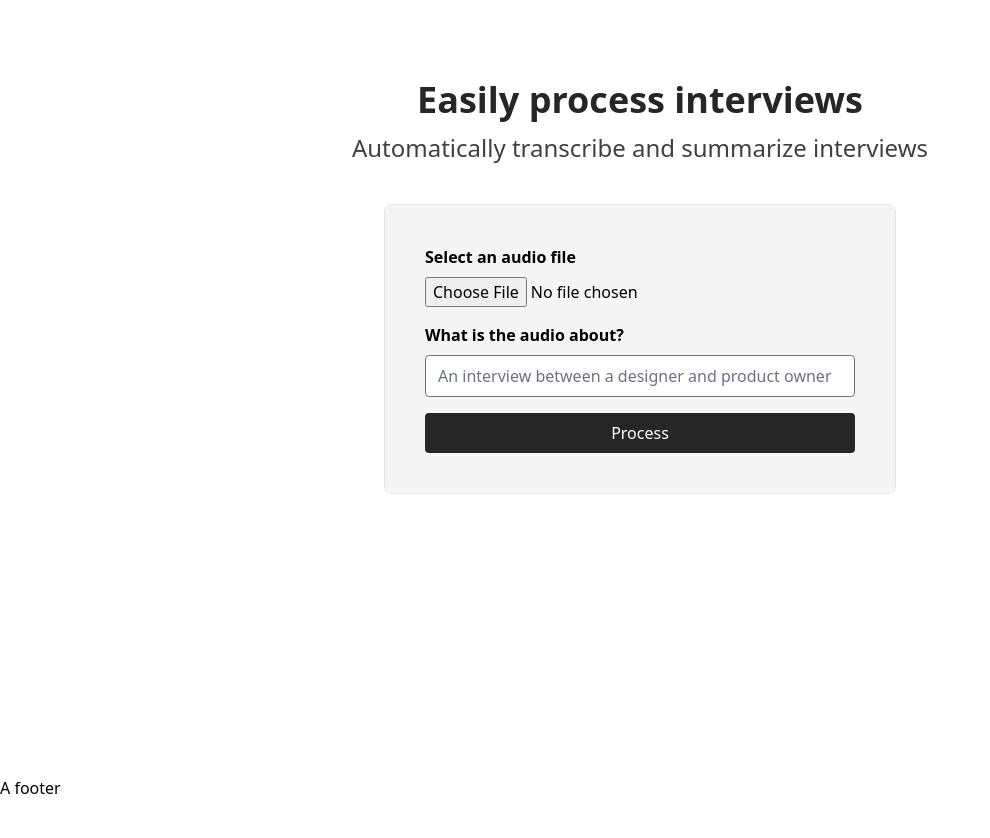
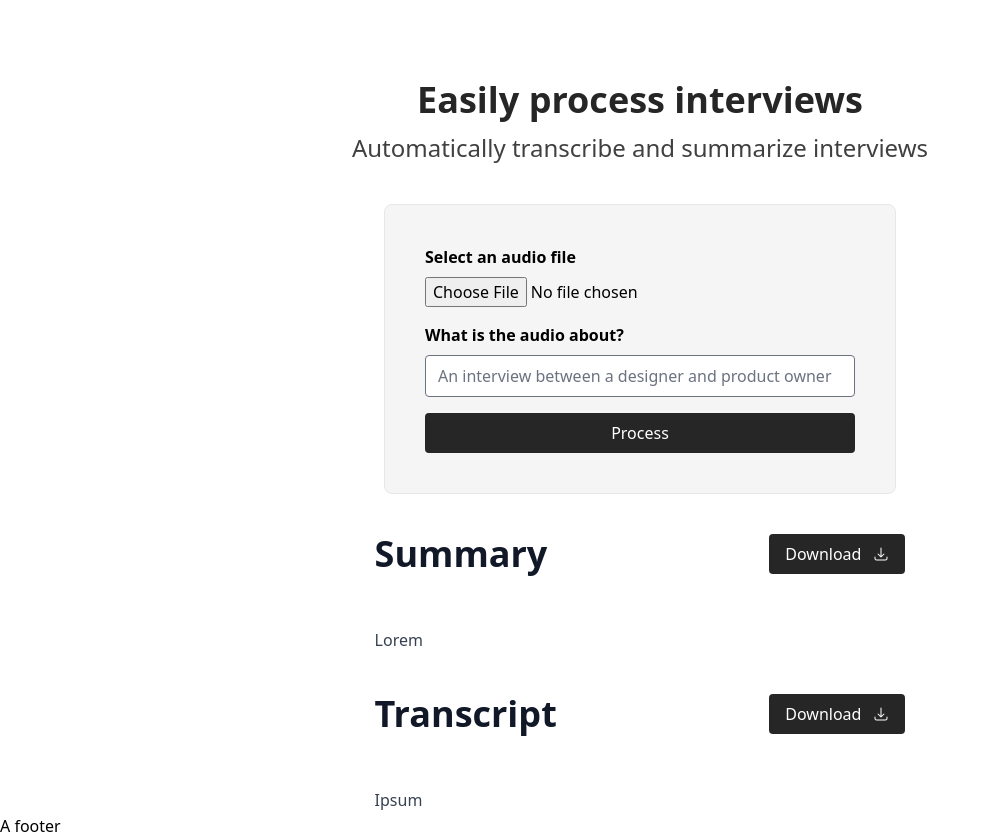
Before and after one commit to thomasmol/interview-processor, a SvelteKit app: page / in a window 1280 px wide. Shown: the whole page, without its empty margins (0-990 px from the left). Before the commit the page ends 800 px from the top, so only its background shows below. Built offline with nearby package versions, Linux system fonts and the light colour scheme; no server answers.

Commit message:
Added download buttons and types

```diff
--- a/src/app.d.ts
+++ b/src/app.d.ts
@@ -7,3 +7,20 @@ declare namespace App {
 	// interface PageData {}
 	// interface Platform {}
 }
+
+type Interview = {
+	transcript: string;
+	summary: string;
+};
+
+type BananaTranscriptResponse = {
+	id: string;
+	message: string;
+	created: number;
+	apiVersion: string;
+	modelOutputs: [
+		{
+			text: string;
+		}
+	];
+};
--- a/src/lib/components/Button.svelte
+++ b/src/lib/components/Button.svelte
@@ -1,10 +1,12 @@
 <script lang="ts">
 	export let type: 'button' | 'submit' | 'reset' | null | undefined = 'button';
   export let styleClasses: string = '';
+	export let onClick: () => void = () => {};
 </script>
 
 <button
 	{type}
+	on:click={onClick}
 	class="text-semibold rounded bg-neutral-800 px-4 py-2 text-white hover:bg-neutral-900 {styleClasses}">
 	<slot />
 </button>
--- /dev/null
+++ b/src/lib/icons/Download.svelte
@@ -0,0 +1,11 @@
+<svg
+	xmlns="http://www.w3.org/2000/svg"
+	fill="currentColor"
+	width="1em"
+	height="1em"
+	viewBox="0 0 24 24">
+	<path
+		fill-rule="evenodd"
+		d="M12 2.25a.75.75 0 01.75.75v11.69l3.22-3.22a.75.75 0 111.06 1.06l-4.5 4.5a.75.75 0 01-1.06 0l-4.5-4.5a.75.75 0 111.06-1.06l3.22 3.22V3a.75.75 0 01.75-.75zm-9 13.5a.75.75 0 01.75.75v2.25a1.5 1.5 0 001.5 1.5h13.5a1.5 1.5 0 001.5-1.5V16.5a.75.75 0 011.5 0v2.25a3 3 0 01-3 3H5.25a3 3 0 01-3-3V16.5a.75.75 0 01.75-.75z"
+		clip-rule="evenodd" />
+</svg>
--- a/src/routes/+page.svelte
+++ b/src/routes/+page.svelte
@@ -1,5 +1,6 @@
 <script lang="ts">
 	import Button from '$lib/components/Button.svelte';
+	import Download from '$lib/icons/Download.svelte';
 	import Footer from '$lib/sections/Footer.svelte';
 	import type { PageData, ActionData } from './$types';
 
@@ -7,7 +8,7 @@
 	let files: FileList;
 	let transcript: string = '';
 	let loading: boolean = false;
-	let result: object;
+	let result: Interview = {summary: 'Lorem ', transcript: 'Ipsum'};
 
 	const submit = async () => {
 		loading = true;
@@ -31,6 +32,14 @@
 
 		loading = false;
 	};
+
+	const download = async (text : string) => {
+		const a = document.createElement('a');
+		const file = new Blob([text], {type: 'text/plain'});
+		a.href = URL.createObjectURL(file);
+		a.download = 'download.txt';
+		a.click();
+	}
 </script>
 
 <main>
@@ -68,11 +77,17 @@
 	</section>
 	{#if result}
 		<section class="container prose mt-10">
-			<h1>Summary</h1>
+			<header class="flex justify-between">
+				<h1>Summary</h1>
+				<Button styleClasses="flex h-10 items-center gap-3" onClick={() => download(result.summary)}>Download<Download/></Button>
+			</header>
 			<p class="" >{result.summary}</p>
 		</section>
 		<section class="container prose mt-10">
-			<h1>Transcript</h1>
+			<header class="flex justify-between">
+				<h1>Transcript</h1>
+				<Button styleClasses="flex h-10 items-center gap-3" onClick={() => download(result.transcript)}>Download<Download/></Button>
+			</header>
 			<p class="" >{result.transcript}</p>
 		</section>
 	{/if}
--- a/src/routes/api/audio/+server.ts
+++ b/src/routes/api/audio/+server.ts
@@ -13,7 +13,7 @@ export const POST = (async ({ request })   =>{
   /* const arrayBuffer = await file.arrayBuffer();
   const mp3 = Buffer.from(arrayBuffer).toString('base64'); */
   const modelPayload = { mp3BytesString: audio };
-  const result = await banana.run(apiKey, whisperBaseModelKey, modelPayload);
+  const result : BananaTranscriptResponse = await banana.run(apiKey, whisperBaseModelKey, modelPayload) as BananaTranscriptResponse;
   const transcript = result.modelOutputs[0].text;
 
   const chunkSize = 6000;
```
